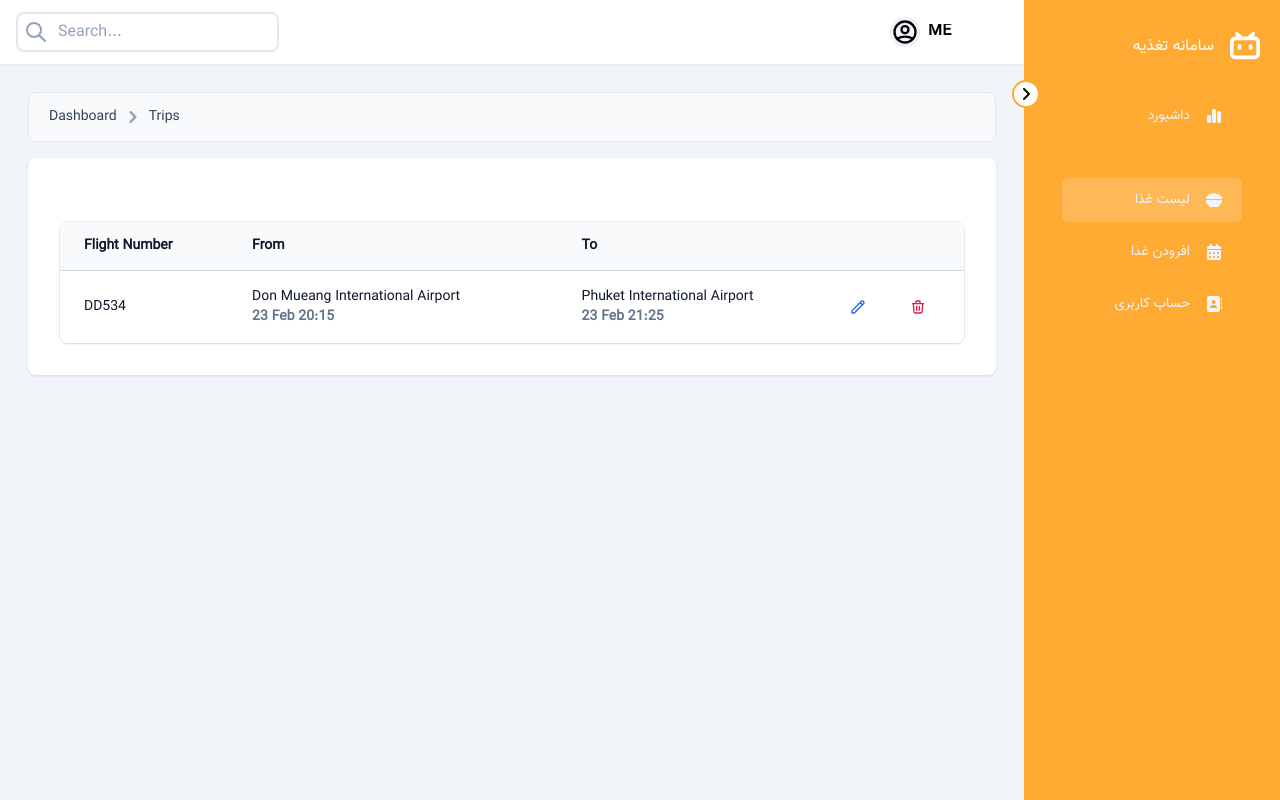
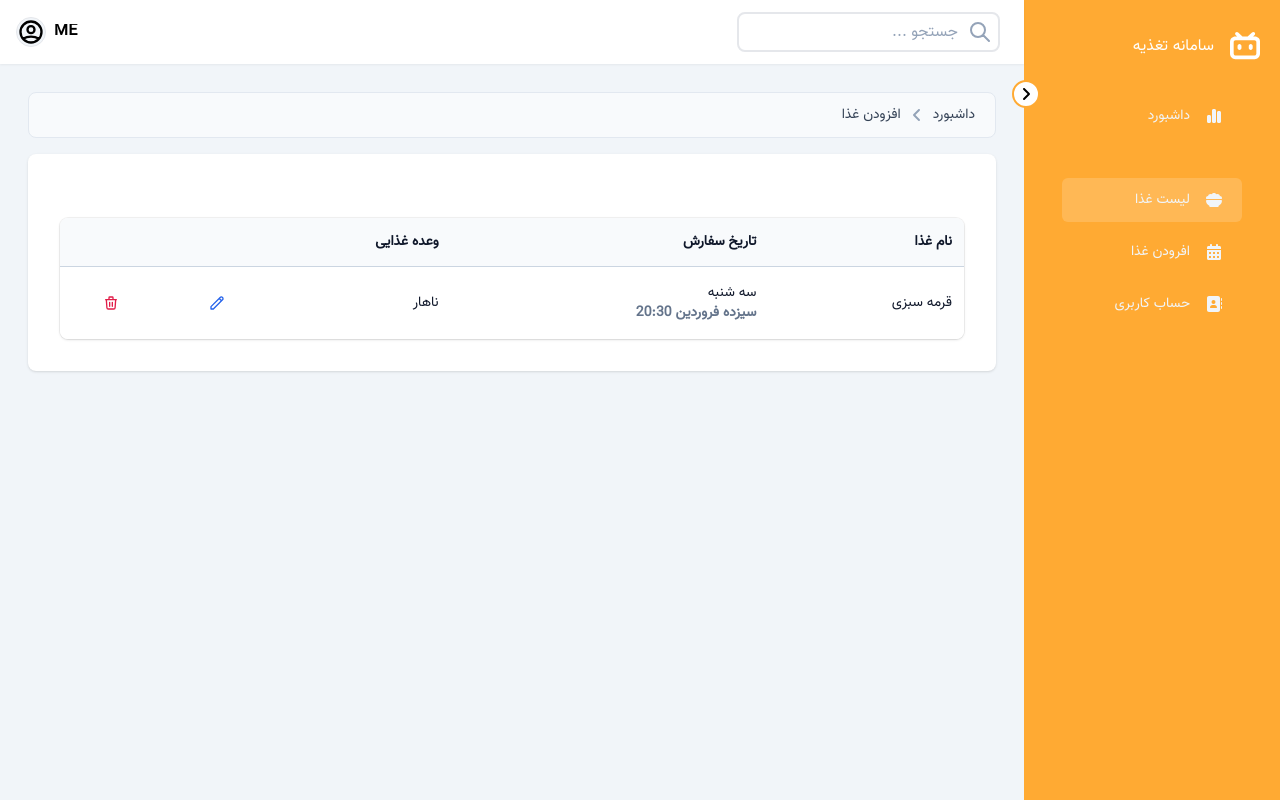
Before and after one commit to SaraZmni/food-dashboard-app, a React app: page /dashboard in a window 1280 px wide. Both pictures are taken after a click on the item "لیست غذا". Built offline with nearby package versions, Linux system fonts and the light colour scheme.

Commit message:
feature/ change direction to ltr

```diff
--- a/src/components/add-foods/add-foods.tsx
+++ b/src/components/add-foods/add-foods.tsx
@@ -2,7 +2,7 @@ import { FC } from "react";
 
 const AddFoods: FC = () => {
   return (
-    <div className="rounded-lg bg-white shadow font-vazir">
+    <div className="rounded-lg bg-white shadow font-vazir" dir="rtl">
       <section className="max-w-4xl p-6 mx-auto dark:bg-gray-800 mt-2">
         <h1 className="text-xl font-bold text-sm font-medium text-slate-700  dark:text-sm font-medium text-slate-700">
           افزودن غذا
@@ -59,13 +59,13 @@ const AddFoods: FC = () => {
               <div className="space-y-4 -mt-2 max-lg:mt-4">
                 <button
                   type="button"
-                  className="px-4 py-2 rounded-md bg-secondary text-white text-sm tracking-wider font-medium outline-none border-2 border-secondary mr-4"
+                  className="px-4 py-2 rounded-md bg-secondary text-white text-sm tracking-wider font-medium outline-none border-2 border-secondary ml-4"
                 >
                   وعده صبحانه
                 </button>
                 <button
                   type="button"
-                  className="px-4 py-2 rounded-md bg-transparent text-gray-400 text-sm tracking-wider font-medium outline-none border-2 border-gray-300 mr-4"
+                  className="px-4 py-2 rounded-md bg-transparent text-gray-400 text-sm tracking-wider font-medium outline-none border-2 border-gray-300 ml-4"
                 >
                   وعده ناهار
                 </button>
@@ -113,7 +113,7 @@ const AddFoods: FC = () => {
               >
                 انتخاب غذا
               </label>
-              <select className="block w-full pl-5 h-10 mt-2 text-sm text-gray-600 bg-white border border-gray-300 rounded-lg dark:bg-gray-800 dark:text-gray-300 dark:border-gray-600 focus:border-blue-500 dark:focus:border-blue-500 focus:outline-none focus:ring">
+              <select className="block w-full pr-5 h-10 mt-2 text-sm text-gray-600 bg-white border border-gray-300 rounded-lg dark:bg-gray-800 dark:text-gray-300 dark:border-gray-600 focus:border-blue-500 dark:focus:border-blue-500 focus:outline-none focus:ring">
                 <option>قرمه سبزی</option>
                 <option>قیمه</option>
                 <option>جوجه کباب</option>
--- a/src/components/general/layouts/path-hinter/path-hinter.tsx
+++ b/src/components/general/layouts/path-hinter/path-hinter.tsx
@@ -1,10 +1,12 @@
 import { FC } from "react";
+import { FaAngleLeft } from "react-icons/fa6";
 
 const PathHinter: FC = () => {
   return (
     <div
       className="mb-4 flex rounded-lg border border-slate-200 bg-slate-50 px-5 py-3 text-slate-700 dark:border-slate-700 dark:bg-slate-800"
       aria-label="Breadcrumb"
+      dir="rtl"
     >
       <ol className="inline-flex items-center space-x-1">
         <li>
@@ -13,9 +15,9 @@ const PathHinter: FC = () => {
               className="text-sm font-medium text-slate-700 hover:text-slate-400 dark:text-slate-400 dark:hover:text-white"
               href="/"
             >
-              Dashboard
+              داشبورد
             </a>
-            <svg
+            {/* <svg
               className="ml-1 h-6 w-6 text-slate-400"
               fill="currentColor"
               viewBox="0 0 20 20"
@@ -26,13 +28,14 @@ const PathHinter: FC = () => {
                 d="M7.293 14.707a1 1 0 010-1.414L10.586 10 7.293 6.707a1 1 0 011.414-1.414l4 4a1 1 0 010 1.414l-4 4a1 1 0 01-1.414 0z"
                 clip-rule="evenodd"
               ></path>
-            </svg>
+            </svg> */}
+            <FaAngleLeft className="mx-2 h-4 w-4 text-slate-400" />
           </div>
         </li>
         <li aria-current="page">
           <div className="flex items-center">
             <span className="text-sm font-medium text-slate-700 dark:text-slate-400 dark:hover:text-white">
-              Trips
+              افزودن غذا
             </span>
           </div>
         </li>
--- a/src/components/general/ui-kit/table/table.tsx
+++ b/src/components/general/ui-kit/table/table.tsx
@@ -2,7 +2,7 @@ import { FC } from "react";
 
 const Table: FC = () => {
   return (
-    <div className="mt-8 flex flex-col">
+    <div className="mt-8 flex flex-col" dir="rtl">
       <div className="-mx-4 -my-2 overflow-x-auto sm:-mx-6 lg:-mx-8">
         <div className="inline-block min-w-full py-2 align-middle md:px-6 lg:px-8">
           <div className="overflow-hidden shadow ring-1 ring-black ring-opacity-5 md:rounded-lg">
@@ -11,25 +11,25 @@ const Table: FC = () => {
                 <tr>
                   <th
                     scope="col"
-                    className="py-3.5 pl-4 pr-3 text-left text-sm font-semibold text-slate-900 sm:pl-6"
+                    className="py-3.5 pl-4 pr-3 text-right text-sm font-semibold text-slate-900 sm:pl-6"
                   >
-                    Flight Number
+                    نام غذا
                   </th>
                   <th
                     scope="col"
-                    className="py-3.5 pl-4 pr-3 text-left text-sm font-semibold text-slate-900 sm:pl-6"
+                    className="py-3.5 pl-4 pr-3 text-right text-sm font-semibold text-slate-900 sm:pl-6"
                   >
-                    From
+                    تاریخ سفارش
                   </th>
                   <th
                     scope="col"
-                    className="py-3.5 pl-4 pr-3 text-left text-sm font-semibold text-slate-900 sm:pl-6"
+                    className="py-3.5 pl-4 pr-3 text-right text-sm font-semibold text-slate-900 sm:pl-6"
                   >
-                    To
+                    وعده غذایی
                   </th>
                   <th
                     scope="col"
-                    className="px-3 py-3.5 text-left text-sm font-semibold text-slate-900"
+                    className="px-3 py-3.5 text-right text-sm font-semibold text-slate-900"
                   >
                     <span className="sr-only">Edit</span>
                   </th>
@@ -41,22 +41,17 @@ const Table: FC = () => {
               <tbody className="divide-y divide-slate-200 bg-white">
                 <tr>
                   <td className="whitespace-nowrap py-4 pl-4 pr-3 text-sm sm:pl-6">
-                    <div className="font-medium text-slate-900">DD534</div>
+                    <div className="font-medium text-slate-900">قرمه سبزی</div>
                   </td>
                   <td className="whitespace-nowrap py-4 pl-4 pr-3 text-sm sm:pl-6">
                     <div className="flex flex-col items-start">
-                      <div className="font-medium text-slate-900">
-                        Don Mueang International Airport
-                      </div>
-                      <div className="text-slate-500">23 Feb 20:15</div>
+                      <div className="font-medium text-slate-900">سه شنبه</div>
+                      <div className="text-slate-500">سیزده فروردین 20:30</div>
                     </div>
                   </td>
                   <td className="whitespace-nowrap py-4 pl-4 pr-3 text-sm sm:pl-6">
                     <div className="flex flex-col items-start">
-                      <div className="font-medium text-slate-900">
-                        Phuket International Airport
-                      </div>
-                      <div className="text-slate-500">23 Feb 21:25</div>
+                      <div className="font-medium text-slate-900">ناهار</div>
                     </div>
                   </td>
                   <td className="relative whitespace-nowrap py-4 pl-3 pr-4 text-right text-sm font-medium sm:pr-6">
--- a/src/index.html
+++ b/src/index.html
@@ -1,11 +1,11 @@
 <!DOCTYPE html>
 <html lang="en">
-<head>
-    <meta charset="UTF-8">
-    <meta name="viewport" content="width=device-width, initial-scale=1.0">
-    <title>ارفک | انجمن روشنگران فردای کودک </title>
-</head>
-<body>
+  <head>
+    <meta charset="UTF-8" />
+    <meta name="viewport" content="width=device-width, initial-scale=1.0" />
+    <title>ارفک | انجمن روشنگران فردای کودک</title>
+  </head>
+  <body>
     <div id="root"></div>
-</body>
+  </body>
 </html>
--- a/src/routes/dashboard/components/dashboard-header/dashboard-header.tsx
+++ b/src/routes/dashboard/components/dashboard-header/dashboard-header.tsx
@@ -7,52 +7,7 @@ const DashboardHeader: FC = () => {
       className="z-10 bg-white px-4 py-3 drop-shadow-sm"
     >
       <div className="flex flex-row items-center">
-        <form action="#">
-          <div className="relative hidden md:flex">
-            <div className="absolute left-0 top-0 inline-flex h-full w-10 items-center justify-center text-slate-400">
-              <svg
-                className="h-6 w-6"
-                fill="none"
-                stroke-linecap="round"
-                stroke-linejoin="round"
-                stroke-width="2"
-                viewBox="0 0 24 24"
-                stroke="currentColor"
-              >
-                <path d="M21 21l-6-6m2-5a7 7 0 11-14 0 7 7 0 0114 0z"></path>
-              </svg>
-            </div>
-
-            <input
-              id="search"
-              type="text"
-              name="search"
-              className="h-10 w-full rounded-lg border-2 pl-10 pr-4 text-sm placeholder-slate-400 focus:border-slate-400 focus:outline-none sm:text-base"
-              placeholder="Search..."
-            />
-          </div>
-
-          <div className="flex md:hidden">
-            <a
-              href="#"
-              className="flex h-10 w-10 items-center justify-center border-transparent"
-            >
-              <svg
-                className="h-6 w-6 text-slate-500"
-                fill="none"
-                stroke-linecap="round"
-                stroke-linejoin="round"
-                stroke-width="2"
-                viewBox="0 0 24 24"
-                stroke="currentColor"
-              >
-                <path d="M21 21l-6-6m2-5a7 7 0 11-14 0 7 7 0 0114 0z"></path>
-              </svg>
-            </a>
-          </div>
-        </form>
-
-        <div className="ml-auto hidden md:flex">
+        <div className="mr-auto hidden md:flex">
           <div className="relative">
             <a
               data-target="top-nav.button"
@@ -82,70 +37,34 @@ const DashboardHeader: FC = () => {
                 </span>
               </span>
             </a>
-            <div
-              data-target="top-nav.menu"
-              data-transition-enter="transition ease-out duration-100"
-              data-transition-enter-start="transform opacity-0 scale-95"
-              data-transition-enter-end="transform opacity-100 scale-100"
-              data-transition-leave="transition ease-in duration-75"
-              data-transition-leave-start="transform opacity-100 scale-100"
-              data-transition-leave-end="transform opacity-0 scale-95"
-              className="absolute right-0 mt-2 hidden w-56 origin-top-right divide-y divide-slate-100 rounded-md bg-white shadow-md ring-1 ring-black ring-opacity-5 focus:outline-none"
-              role="menu"
-              aria-orientation="vertical"
-              aria-labelledby="menu-button"
-            >
-              <div className="p-1" role="none">
-                <a
-                  className="block rounded-md px-4 py-2 text-sm text-slate-700 hover:bg-slate-200"
-                  role="menuitem"
-                  href="/users/edit"
-                >
-                  Account Settings
-                </a>
-                <a
-                  href="#"
-                  className="block rounded-md px-4 py-2 text-sm text-slate-700 hover:bg-slate-200"
-                  role="menuitem"
-                  id="menu-item-0"
-                >
-                  Integrations
-                </a>
-              </div>
-              <div className="p-1" role="none">
-                <a
-                  role="menuitem"
-                  className="block rounded-md px-4 py-2 text-sm text-slate-700 hover:bg-slate-200"
-                  data-turbo-method="delete"
-                  href="/users/sign_out"
-                >
-                  Sign Out
-                </a>
-              </div>
-            </div>
           </div>
         </div>
+        <form action="#">
+          <div className="relative hidden md:flex">
+            <div className="absolute right-2 top-0 inline-flex h-full w-10 items-center justify-center text-slate-400">
+              <svg
+                className="h-6 w-6"
+                fill="none"
+                stroke-linecap="round"
+                stroke-linejoin="round"
+                stroke-width="2"
+                viewBox="0 0 24 24"
+                stroke="currentColor"
+              >
+                <path d="M21 21l-6-6m2-5a7 7 0 11-14 0 7 7 0 0114 0z"></path>
+              </svg>
+            </div>
 
-        <button
-          data-action="top-nav#toggleSmallMenu"
-          className="focus:shadow-outline ml-auto flex rounded-lg focus:outline-none md:hidden"
-        >
-          <svg fill="currentColor" viewBox="0 0 20 20" className="h-6 w-6">
-            <path
-              data-target="top-nav.openIcon"
-              fill-rule="evenodd"
-              d="M3 5a1 1 0 011-1h12a1 1 0 110 2H4a1 1 0 01-1-1zM3 10a1 1 0 011-1h12a1 1 0 110 2H4a1 1 0 01-1-1zM9 15a1 1 0 011-1h6a1 1 0 110 2h-6a1 1 0 01-1-1z"
-              clip-rule="evenodd"
-            ></path>
-            <path
-              data-target="top-nav.closeIcon"
-              className="hidden"
-              fill-rule="evenodd"
-              d="M4.293 4.293a1 1 0 011.414 0L10 8.586l4.293-4.293a1 1 0 111.414 1.414L11.414 10l4.293 4.293a1 1 0 01-1.414 1.414L10 11.414l-4.293 4.293a1 1 0 01-1.414-1.414L8.586 10 4.293 5.707a1 1 0 010-1.414z"
-              clip-rule="evenodd"
-            ></path>
-          </svg>
-        </button>
+            <input
+              dir="rtl"
+              id="search"
+              type="text"
+              name="search"
+              className="h-10 w-full rounded-lg mr-2 border-2 pl-4 pr-10 text-sm placeholder-slate-400 focus:border-slate-400 focus:outline-none sm:text-base"
+              placeholder="جستجو ..."
+            />
+          </div>
+        </form>
       </div>
     </header>
   );
```
